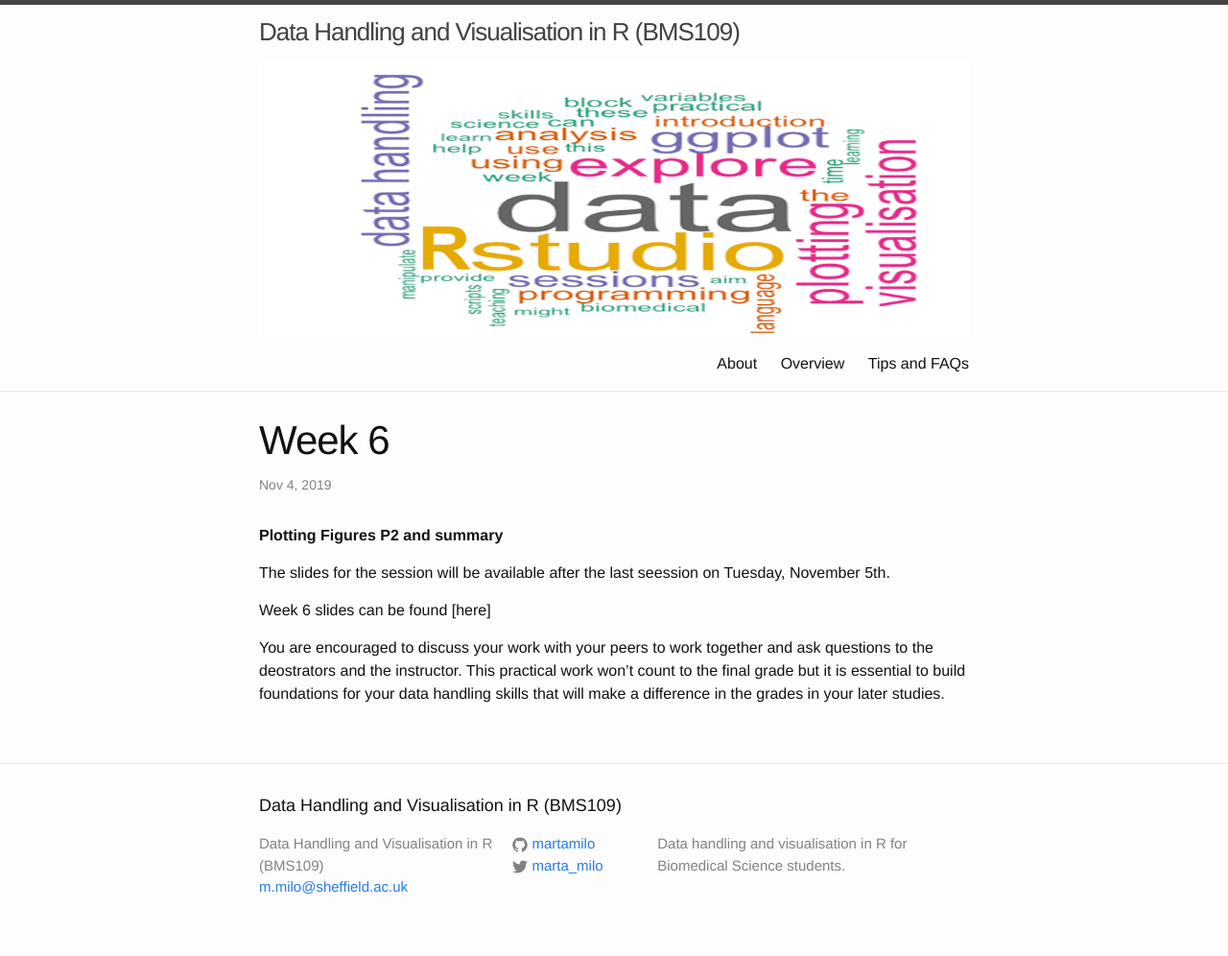
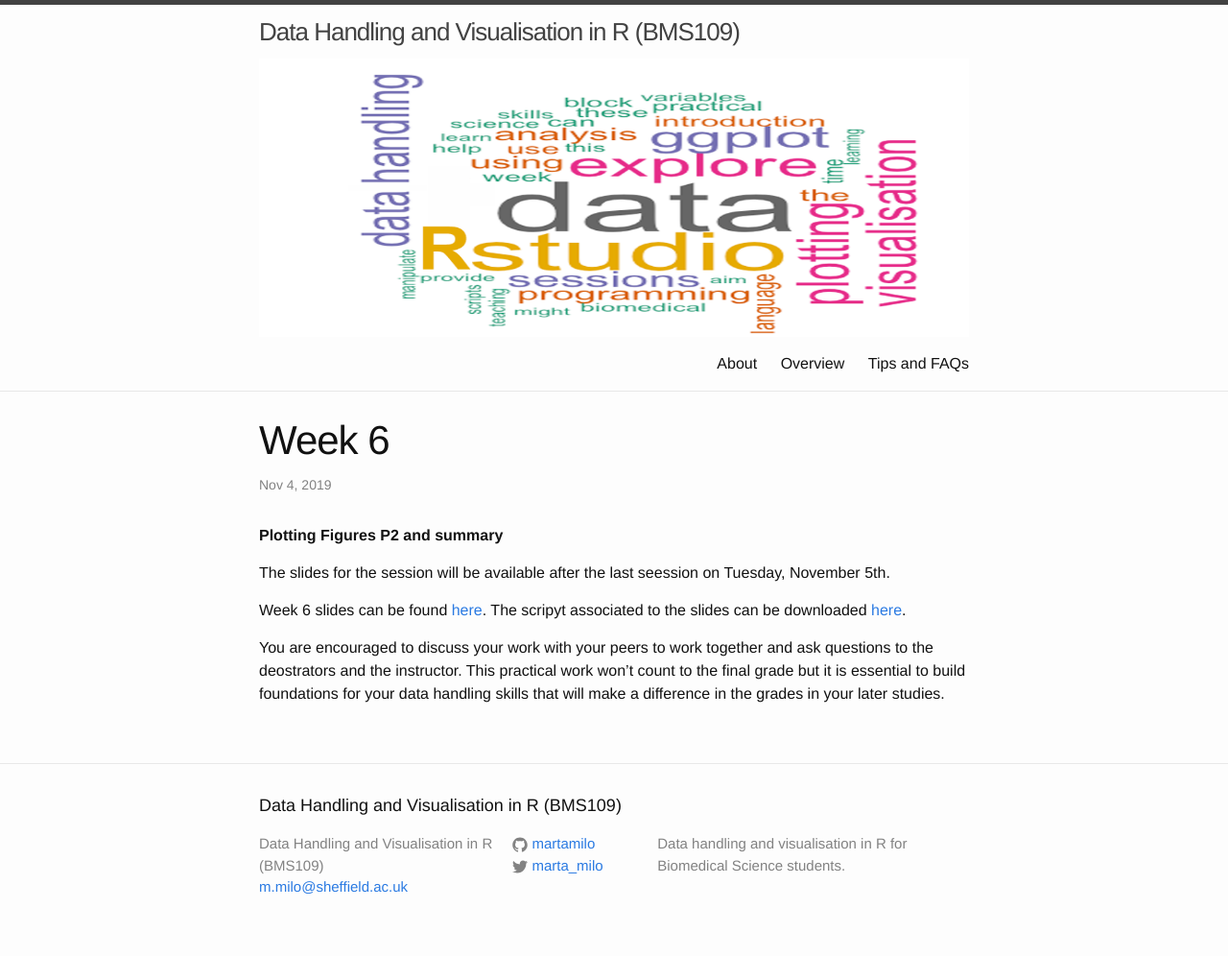
Before and after one commit to sods/R_data_handling, a Jekyll site: the page built from _posts/2019-11-4-week-6-plotting-figures-P2.md, in a window 1280 px wide. Shown: the whole page at 96% size. Built offline with Jekyll 4.4.1, drawn with Linux system fonts in a browser that asks for light colours; comment, search, counter and statistics services are not loaded.

Commit message:
Adding notes and script

```diff
--- a/_posts/2019-11-4-week-6-plotting-figures-P2.md
+++ b/_posts/2019-11-4-week-6-plotting-figures-P2.md
@@ -11,6 +11,6 @@ tagline: Plotting Figures P2 and summary
 
 The slides for the session will be available after the last seession on Tuesday, November 5th.
 
-Week 6 slides can be found [here]
+Week 6 slides can be found [here](http://opendsi.cc/R_data_handling/assets/Session_Wk6.pdf). The scripyt associated to the slides can be downloaded [here](http://opendsi.cc/R_data_handling/assets/Wk6_Script.R).
 
 You are encouraged to discuss your work with your peers to work together and ask questions to the deostrators and the instructor. This practical work won't count to the final grade but it is essential to build foundations for your data handling skills that will make a difference in the grades in your later studies.
```
